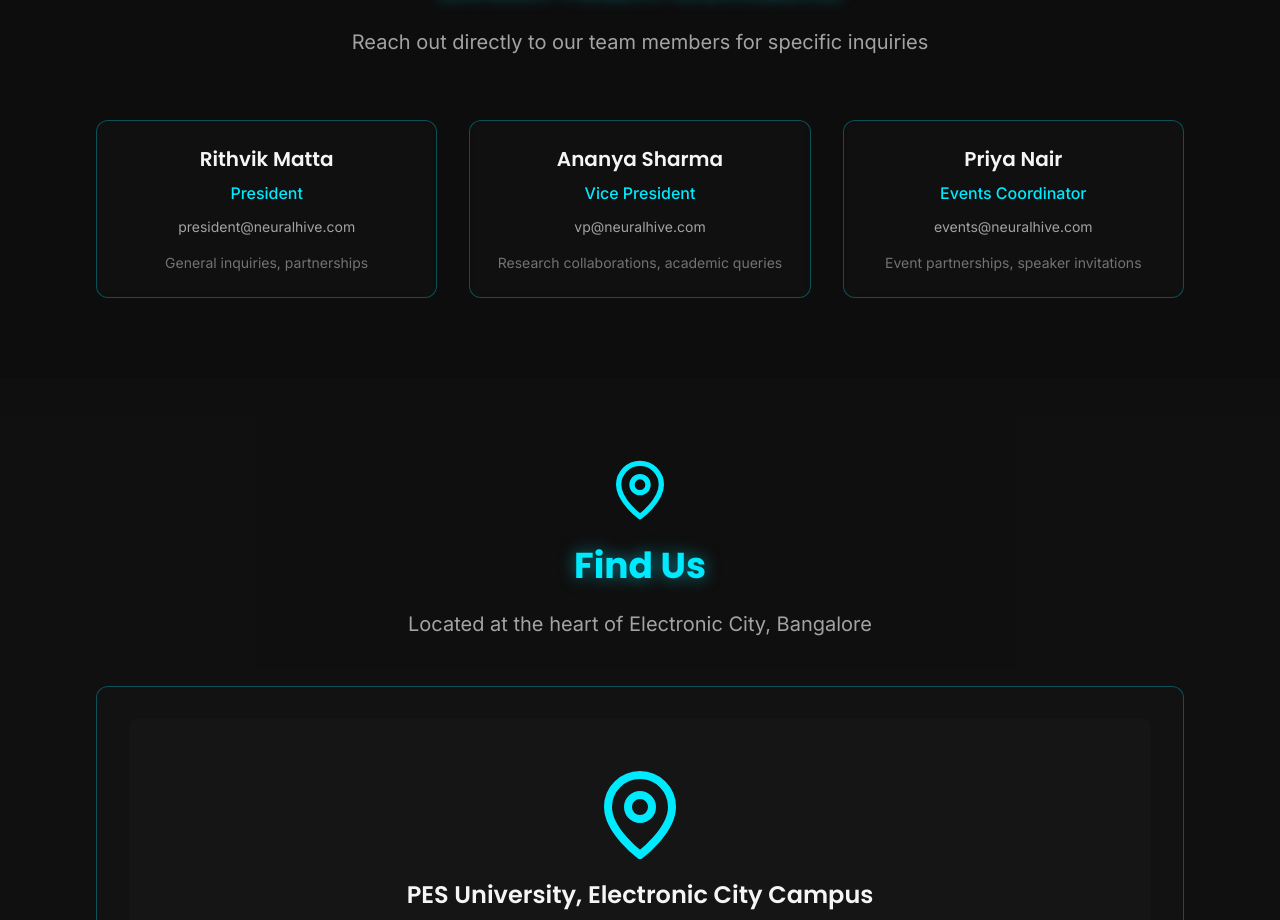
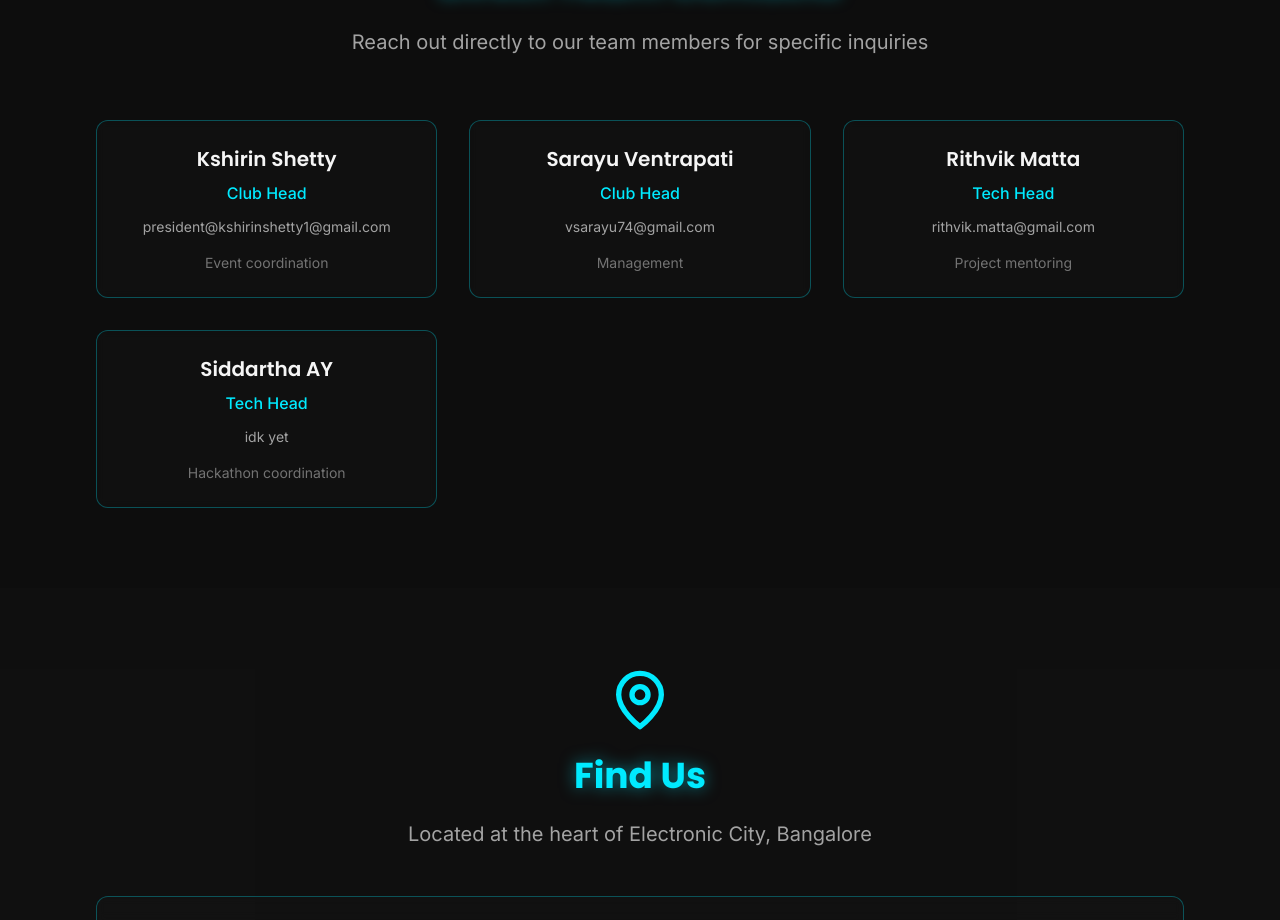
Before and after one commit to rtk5/NH-blog-drafts, a React (Vite) app in the folder website/: page /contact in a window 1280 px wide. Shown: the part 2380-3300 px from the top of the page. Built offline with nearby package versions, Linux system fonts and the light colour scheme.

Commit message:
contact_page

```diff
--- a/website/src/pages/Contact.tsx
+++ b/website/src/pages/Contact.tsx
@@ -97,22 +97,28 @@ const Contact = () => {
 
   const teamContacts = [
     {
-      name: 'Rithvik Matta',
-      role: 'President',
-      email: 'president@neuralhive.com',
-      focus: 'General inquiries, partnerships'
+      name: 'Kshirin Shetty',
+      role: 'Club Head',
+      email: 'president@kshirinshetty1@gmail.com',
+      focus: 'Event coordination'
     },
     {
-      name: 'Ananya Sharma',
-      role: 'Vice President',
-      email: 'vp@neuralhive.com',
-      focus: 'Research collaborations, academic queries'
+      name: 'Sarayu Ventrapati',
+      role: 'Club Head',
+      email: 'vsarayu74@gmail.com',
+      focus: 'Management'
     },
     {
-      name: 'Priya Nair',
-      role: 'Events Coordinator',
-      email: 'events@neuralhive.com',
-      focus: 'Event partnerships, speaker invitations'
+      name: 'Rithvik Matta',
+      role: 'Tech Head',
+      email: 'rithvik.matta@gmail.com',
+      focus: 'Project mentoring'
+    },
+    {
+      name: 'Siddartha AY',
+      role: 'Tech Head',
+      email: 'idk yet',
+      focus: 'Hackathon coordination'
     }
   ];
 
```
